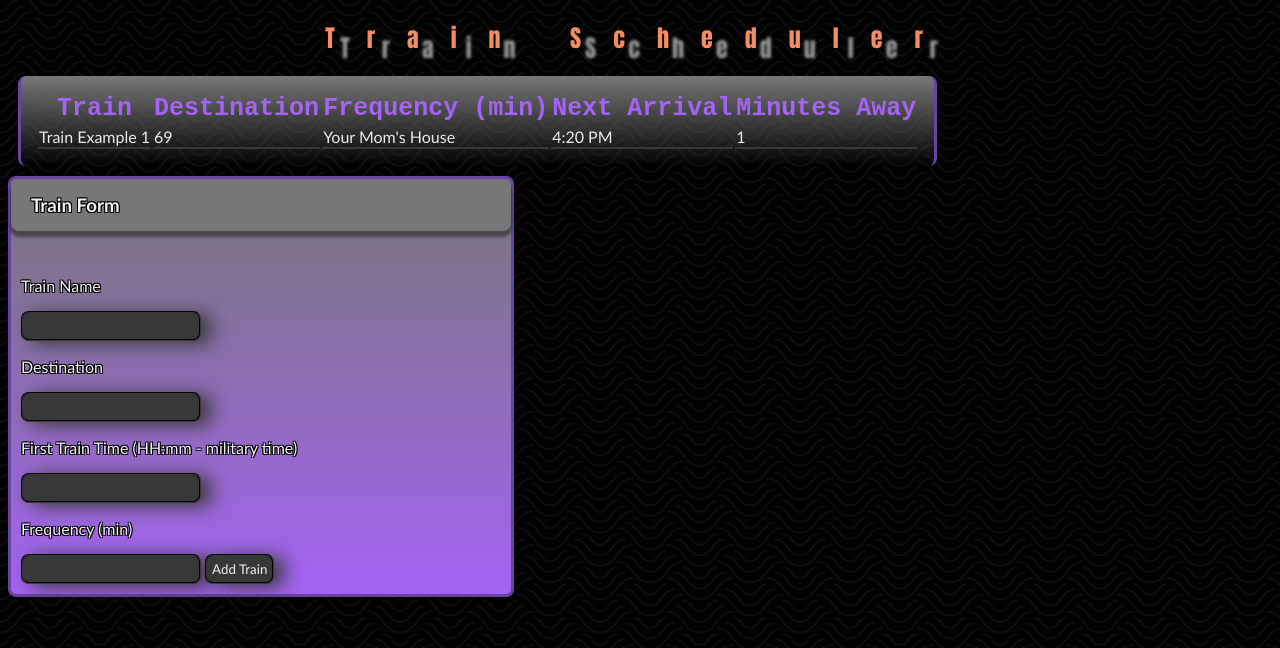
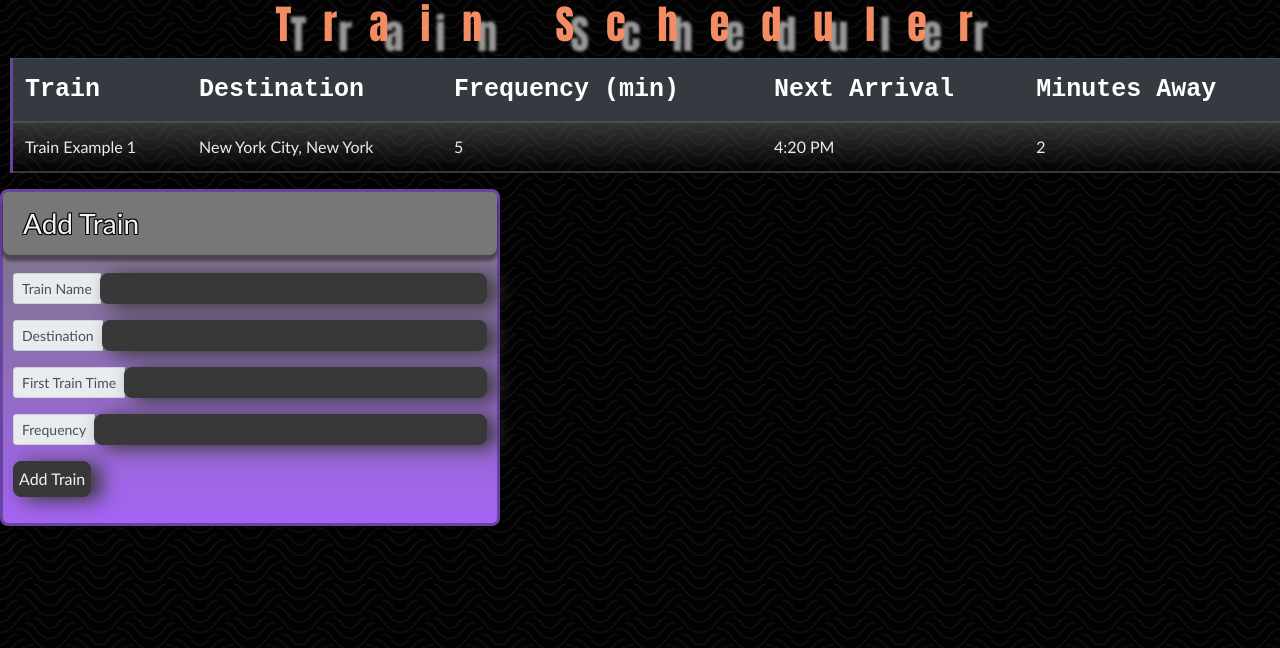
Before and after one commit to ajbarbati/Train-Scheduler, a plain HTML site: page index.html in a window 1280 px wide. Drawn offline with nearby package versions, Linux system fonts and the light colour scheme; no server answers.

Commit message:
added bootstrap

```diff
--- a/index.html
+++ b/index.html
@@ -6,6 +6,7 @@
     <meta http-equiv="X-UA-Compatible" content="ie=edge">
     <link rel="stylesheet" type="text/css" href="assets/style.css">
     <script src="https://www.gstatic.com/firebasejs/3.3.0/firebase.js"></script>
+    <link rel="stylesheet" href="https://stackpath.bootstrapcdn.com/bootstrap/4.3.1/css/bootstrap.min.css" integrity="sha384-ggOyR0iXCbMQv3Xipma34MD+dH/1fQ784/j6cY/iJTQUOhcWr7x9JvoRxT2MZw1T" crossorigin="anonymous">
     <title>Train Scheduler</title>
 </head>
 
@@ -16,10 +17,10 @@
             <h1>Train Scheduler</h1>
         </header>
         <main>
-            <table>
-                    <thead>
+            <table class="table">
+                    <thead class="thead-dark">
                         <tr>
-                            <th>Train</th>
+                            <th >Train</th>
                             <th>Destination</th>
                             <th>Frequency (min)</th>
                             <th>Next Arrival</th>
@@ -29,23 +30,51 @@
                     <tbody id="trains">
                         <tr>
                             <td>Train Example 1</td>
-                            <td>69</td>
-                            <td>Your Mom's House</td>
+                            <td>New York City, New York</td>
+                            <td>5</td>
                             <td>4:20 PM</td>
-                            <td>1</td>
+                            <td>2</td>
                         </tr>
                     </tbody>
             </table>
         </main>
         <footer>
-            <h3>Train Form</h3>
+            <h3>Add Train</h3>
             <form>
-                <p>Train Name</p> <input type="text" id="trainName">
-                <p>Destination</p> <input type="text" id="destination">
-                <p>First Train Time (HH:mm - military time)</p><input type="text" id="trainTime">
-                <p>Frequency (min)</p><input type="text" id="frequency">
-                <button type="submit" id="subBtn">Add Train</button>
-            </form>
+                <div class="input-group input-group-sm mb-3">
+                    <div class="input-group-prepend">
+                        <span class="input-group-text" id="inputGroup-sizing-sm">Train Name</span>
+                      </div>
+                      <input type="text" id="trainName" class="form-control" aria-label="Sizing example input" aria-describedby="inputGroup-sizing-sm">
+                  </div>
+                </div>
+                <div class="input-group input-group-sm mb-3">
+                    <div class="input-group-prepend">
+                        <span class="input-group-text" id="inputGroup-sizing-sm">Destination</span>
+                      </div>
+                      <input type="text" id="destination" class="form-control" aria-label="Sizing example input" aria-describedby="inputGroup-sizing-sm">
+                  </div>
+                </div>
+                <div class="input-group input-group-sm mb-3">
+                    <div class="input-group-prepend">
+                        <span class="input-group-text" id="inputGroup-sizing-sm">First Train Time</span>
+                      </div>
+                      <input type="text" id="trainTime" class="form-control" aria-label="Sizing example input" aria-describedby="inputGroup-sizing-sm">
+                  </div>
+                </div>
+                <div class="input-group input-group-sm mb-3">
+                    <div class="input-group-prepend">
+                        <span class="input-group-text" id="inputGroup-sizing-sm">Frequency</span>
+                      </div>
+                      <input type="text" id="frequency" class="form-control" aria-label="Sizing example input" aria-describedby="inputGroup-sizing-sm">
+                  </div>
+                </div>
+                <div class="form-group row">
+                  <div class="col-sm-10">
+                    <button type="submit" class="btn btn-success" id="subBtn">Add Train</button>
+                  </div>
+                </div>
+              </form>
         </footer>
     </article>
     <script src="https://momentjs.com/downloads/moment.js"></script>
```
